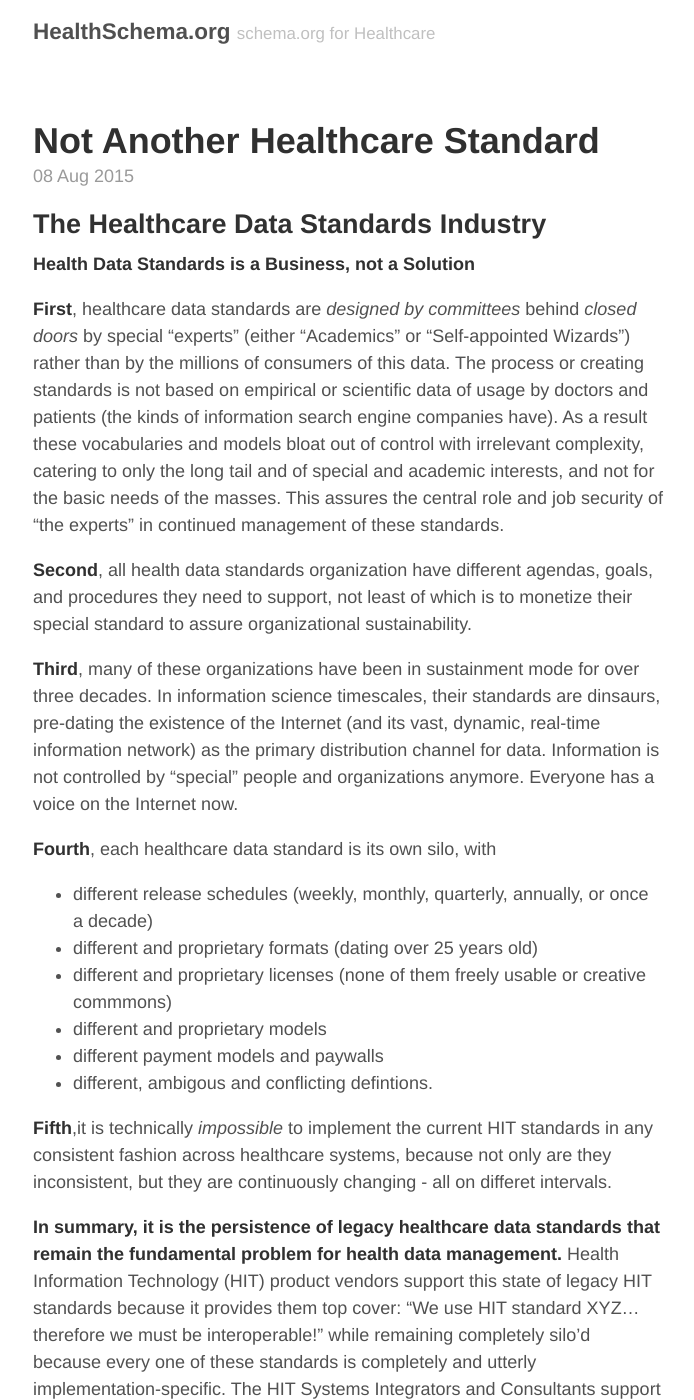
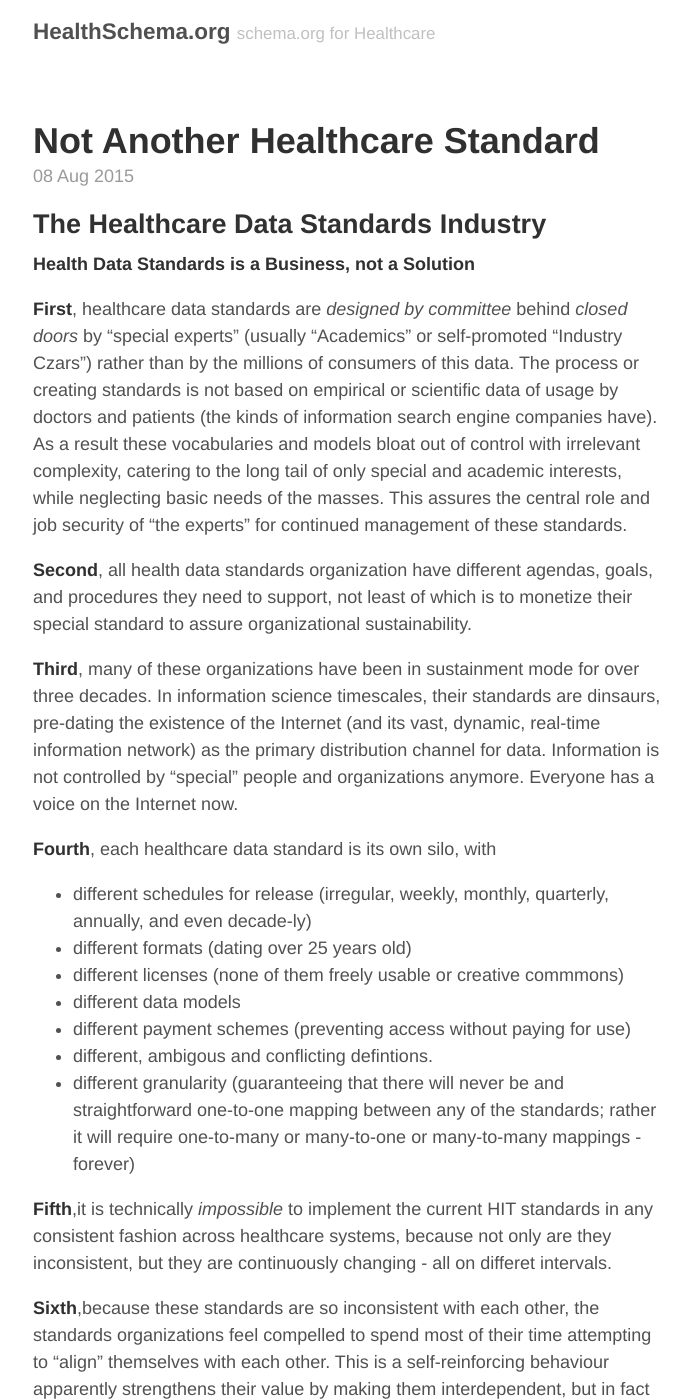
Before and after one commit to healthschema/healthschema.github.io, a Jekyll site: the page built from _posts/2015-08-08-not-another-healthcare-standard.md, in a window 1280 px wide and 1400 px high. Shown: the whole window, without its empty margins (292-986 px from the left). Built offline with Jekyll 4.4.1, drawn with Linux system fonts in a browser that asks for light colours; some of the changed text lies outside the part shown.

Commit message:
parkinsons law of triviality

```diff
--- a/_posts/2015-08-08-not-another-healthcare-standard.md
+++ b/_posts/2015-08-08-not-another-healthcare-standard.md
@@ -9,7 +9,7 @@
 
 **Health Data Standards is a Business, not a Solution**
 
-**First**, healthcare data standards are *designed by committees* behind *closed doors* by special "experts" (either "Academics" or "Self-appointed Wizards") rather than by the millions of consumers of this data. The process or creating standards is not based on empirical or scientific data of usage by doctors and patients (the kinds of information search engine companies have).  As a result these vocabularies and models bloat out of control with irrelevant complexity, catering to only the long tail and of special and academic interests, and not for the basic needs of the masses. This assures the central role and job security of "the experts"  in continued management of these standards.
+**First**, healthcare data standards are *designed by committee* behind *closed doors* by "special experts" (usually "Academics" or self-promoted "Industry Czars") rather than by the millions of consumers of this data. The process or creating standards is not based on empirical or scientific data of usage by doctors and patients (the kinds of information search engine companies have).  As a result these vocabularies and models bloat out of control with irrelevant complexity, catering to the long tail of only special and academic interests, while neglecting basic needs of the masses. This assures the central role and job security of "the experts"  for continued management of these standards.
 
 **Second**, all health data standards organization have different agendas, goals, and procedures they need to support, not least of which is to monetize their special standard to assure organizational sustainability.
 
@@ -17,14 +17,18 @@
 
 **Fourth**, each healthcare data standard is its own silo, with
 
-* different release schedules  (weekly, monthly, quarterly, annually, or once a decade)
-* different and proprietary formats (dating over 25 years old)
-* different and proprietary licenses (none of them freely usable or creative commmons)
-* different and proprietary models
-* different payment models and paywalls
+* different schedules for release  (irregular, weekly, monthly, quarterly, annually, and even decade-ly)
+* different formats (dating over 25 years old)
+* different licenses (none of them freely usable or creative commmons)
+* different data models
+* different payment schemes (preventing access without paying for use)
 * different, ambigous and conflicting defintions.
+* different granularity (guaranteeing that there will never be and straightforward one-to-one mapping between any of the standards;  rather it will require one-to-many or many-to-one or many-to-many mappings - forever)
 
 **Fifth**,it is technically *impossible* to implement the current HIT standards in any consistent fashion across healthcare systems, because not only are they inconsistent, but they are continuously changing - all on differet intervals.
+
+**Sixth**,because these standards are so inconsistent with each other, the standards organizations feel compelled to spend most of their time attempting to "align" themselves with each other. This is a self-reinforcing behaviour apparently strengthens their value by making them interdependent, but in fact only complicates the situation, because their mappings are only partial, and only short-lived (until any one of the standards organizations changes their standard). This makes for a self-perpetuating cycle of work for all standards organizations.  While it may feel satisfying for the organizations to work with each other, the net effect is only to further complicate the situation for end users. This effort spent on alignment, rather than consolidation and simplification, is a classic example of [Parkinson's Law of Triviality](https://en.wikipedia.org/wiki/Parkinson%27s_law_of_triviality)
+
 
 
 **In summary, it is the persistence of legacy healthcare data standards that remain the fundamental problem for health data management.**  Health Information Technology (HIT) product vendors support this state of legacy HIT standards because it provides them top cover: "We use HIT standard XYZ... therefore we must be interoperable!" while remaining completely silo'd because every one of these standards is completely and utterly implementation-specific.  The HIT Systems Integrators and  Consultants support the status quo, since it provides them a never-ending and lucrative supply of complex, costly data integration contracts.
```
